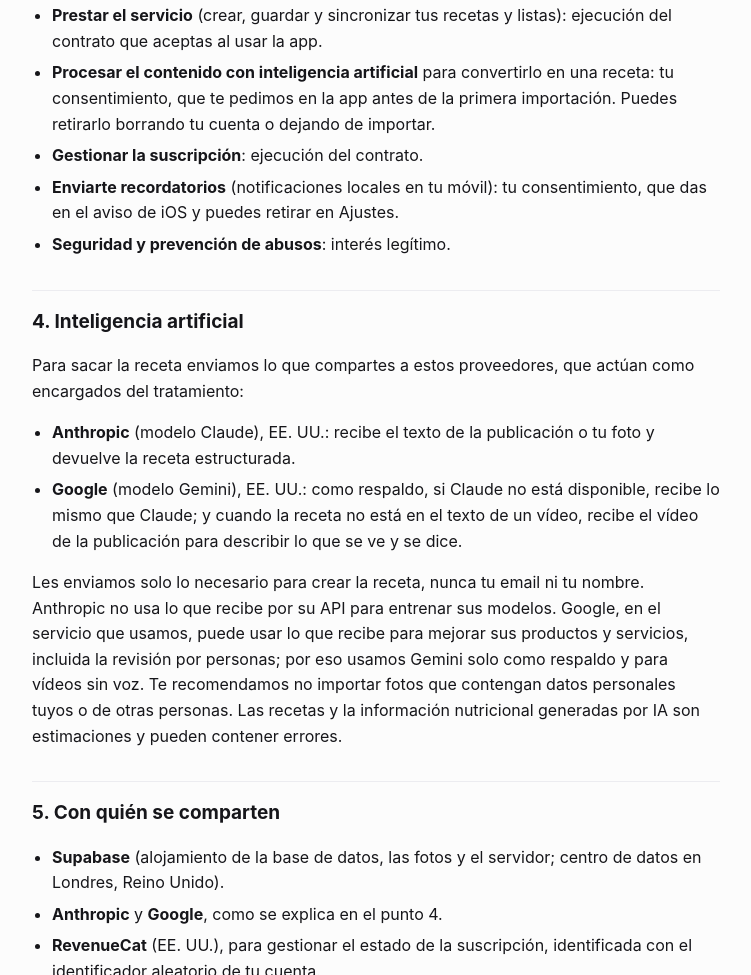
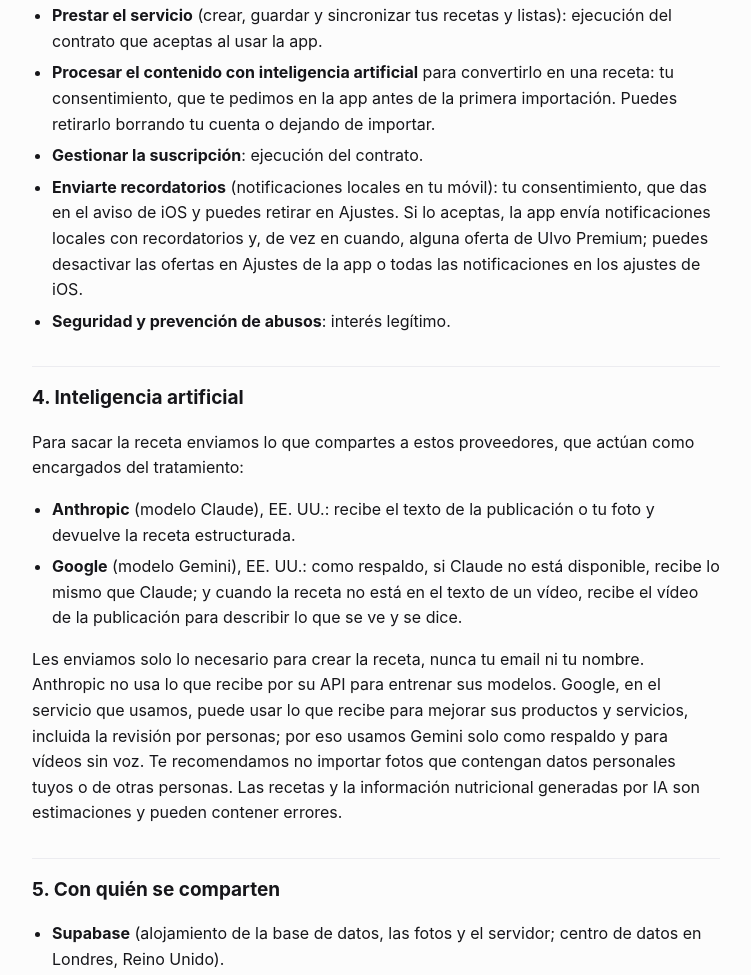
Before and after one commit to Rupo16/ulvo-legal, a plain HTML site: page privacidad.html in a window 1280 px wide. Shown: the part 1040-2015 px from the top of the page, without its empty margins (264-1015 px from the left). Drawn offline with Linux system fonts and the light colour scheme.

Commit message:
Privacidad: notificaciones de recordatorios y ofertas

```diff
--- a/privacidad.html
+++ b/privacidad.html
@@ -32,7 +32,7 @@
 <li><strong>Prestar el servicio</strong> (crear, guardar y sincronizar tus recetas y listas): ejecución del contrato que aceptas al usar la app.</li>
 <li><strong>Procesar el contenido con inteligencia artificial</strong> para convertirlo en una receta: tu consentimiento, que te pedimos en la app antes de la primera importación. Puedes retirarlo borrando tu cuenta o dejando de importar.</li>
 <li><strong>Gestionar la suscripción</strong>: ejecución del contrato.</li>
-<li><strong>Enviarte recordatorios</strong> (notificaciones locales en tu móvil): tu consentimiento, que das en el aviso de iOS y puedes retirar en Ajustes.</li>
+<li><strong>Enviarte recordatorios</strong> (notificaciones locales en tu móvil): tu consentimiento, que das en el aviso de iOS y puedes retirar en Ajustes. Si lo aceptas, la app envía notificaciones locales con recordatorios y, de vez en cuando, alguna oferta de Ulvo Premium; puedes desactivar las ofertas en Ajustes de la app o todas las notificaciones en los ajustes de iOS.</li>
 <li><strong>Seguridad y prevención de abusos</strong>: interés legítimo.</li>
 </ul>
 
```
